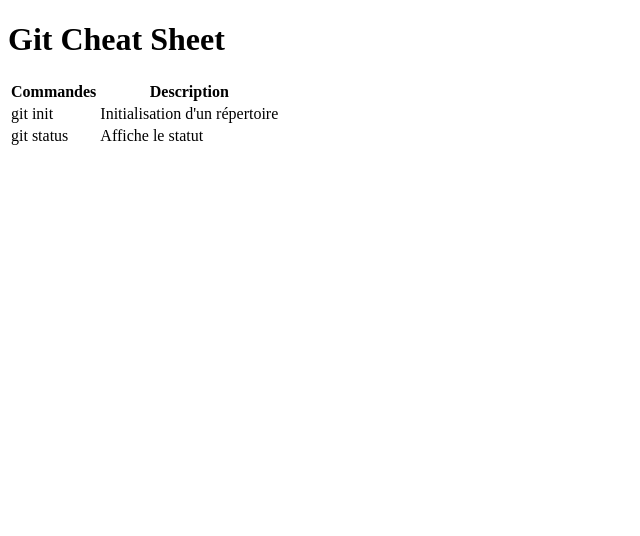
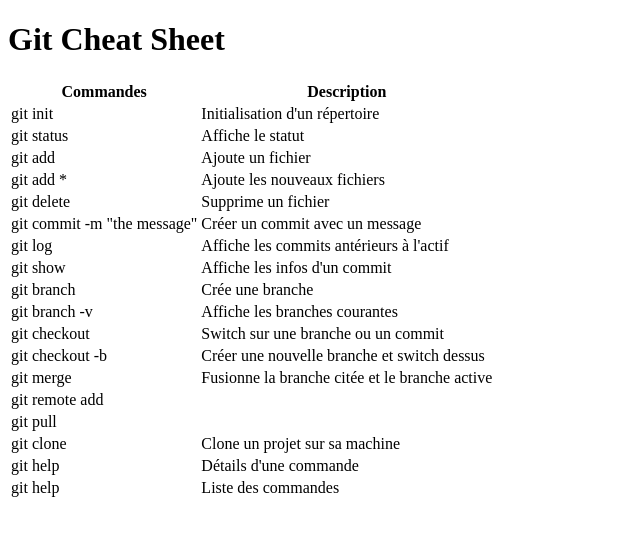
Before and after one commit to yaznet/git_cheat_sheet, a plain HTML site: page index.html in a window 1280 px wide. Shown: the whole page, without its empty margins (0-640 px from the left). Drawn offline with Linux system fonts and the light colour scheme.

Commit message:
Add all td in index.html

```diff
--- a/index.html
+++ b/index.html
@@ -22,76 +22,68 @@
                             <td>Affiche le statut</td>
                           </tr>
                           <tr>
-                            <td></td>
+                            <td>git add <fi­le></td>
+                            <td>Ajoute un fichier</td>
+                          </tr>
+                          <tr>
+                            <td>git add *</td>
+                            <td>Ajoute les nouveaux fichiers</td>
+                          </tr>
+                          <tr>
+                            <td>git delete <fi­le></td>
+                            <td>Supprime un fichier</td>
+                          </tr>
+                          <tr>
+                            <td>git commit -m "the messag­e"</td>
+                            <td>Créer un commit avec un message</td>
+                          </tr>
+                          <tr>
+                            <td>git log</td>
+                            <td>Affiche les commits antérieurs à l'actif</td>
+                          </tr>
+                          <tr>
+                            <td>git show <co­mmi­t_h­ash­></td>
+                            <td>Affiche les infos d'un commit</td>
+                          </tr>
+                          <tr>
+                            <td>git branch <br­anc­h></td>
+                            <td>Crée une branche</td>
+                          </tr>
+                          <tr>
+                            <td>git branch -v</td>
+                            <td>Affiche les branches courantes</td>
+                          </tr>
+                          <tr>
+                            <td>git checkout <pa­ram­ete­rs></td>
+                            <td>Switch sur une branche ou un commit</td>
+                          </tr>
+                          <tr>
+                            <td>git checkout -b <br­anc­h_n­ame­></td>
+                            <td>Créer une nouvelle branche et switch dessus</td>
+                          </tr>
+                          <tr>
+                            <td>git merge <br­anc­h></td>
+                            <td>Fusionne la branche citée et le branche active</td>
+                          </tr>
+                          <tr>
+                            <td>git remote add <re­mot­e_n­ame> <re­pos­ito­ry_­lin­k></td>
                             <td></td>
                           </tr>
                           <tr>
-                            <td></td>
+                            <td>git pull <re­mot­e_n­ame> <br­anc­h_n­ame­></td>
                             <td></td>
                           </tr>
                           <tr>
-                            <td></td>
-                            <td></td>
+                            <td>git clone <re­pos­ito­ry_­lin­k></td>
+                            <td>Clone un projet sur sa machine</td>
                           </tr>
                           <tr>
-                            <td></td>
-                            <td></td>
+                            <td>git help <co­mma­nd></td>
+                            <td>Détails d'une commande</td>
                           </tr>
                           <tr>
-                            <td></td>
-                            <td></td>
-                          </tr>
-                          <tr>
-                            <td></td>
-                            <td></td>
-                          </tr>
-                          <tr>
-                            <td></td>
-                            <td></td>
-                          </tr>
-                          <tr>
-                            <td></td>
-                            <td></td>
-                          </tr>
-                          <tr>
-                            <td></td>
-                            <td></td>
-                          </tr>
-                          <tr>
-                            <td></td>
-                            <td></td>
-                          </tr>
-                          <tr>
-                            <td></td>
-                            <td></td>
-                          </tr>
-                          <tr>
-                            <td></td>
-                            <td></td>
-                          </tr>
-                          <tr>
-                            <td></td>
-                            <td></td>
-                          </tr>
-                          <tr>
-                            <td></td>
-                            <td></td>
-                          </tr>
-                          <tr>
-                            <td></td>
-                            <td></td>
-                          </tr>
-                          <tr>
-                            <td></td>
-                            <td></td>
-                          </tr>
-                          <tr>
-                            <td></td>
-                            <td></td>
-                          </tr>
-                          <tr>
-                            <td></td>
-                            <td></td>
+                            <td>git help</td>
+                            <td>Liste des commandes</td>
                           </tr>
                         </table>
                     </div>
```
